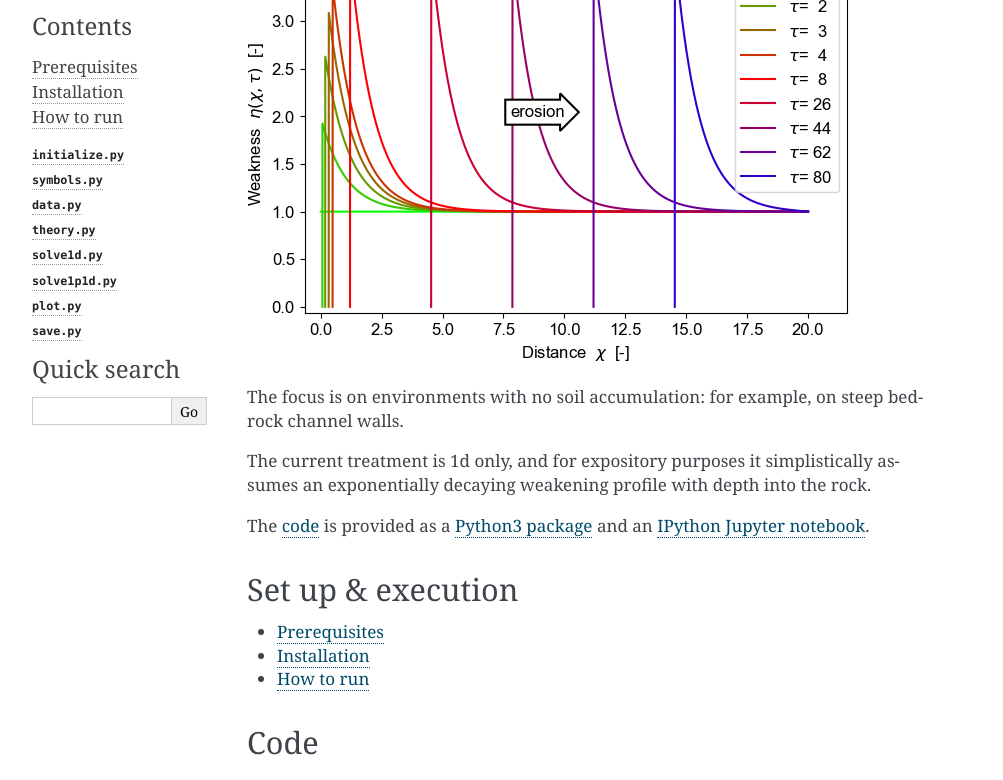
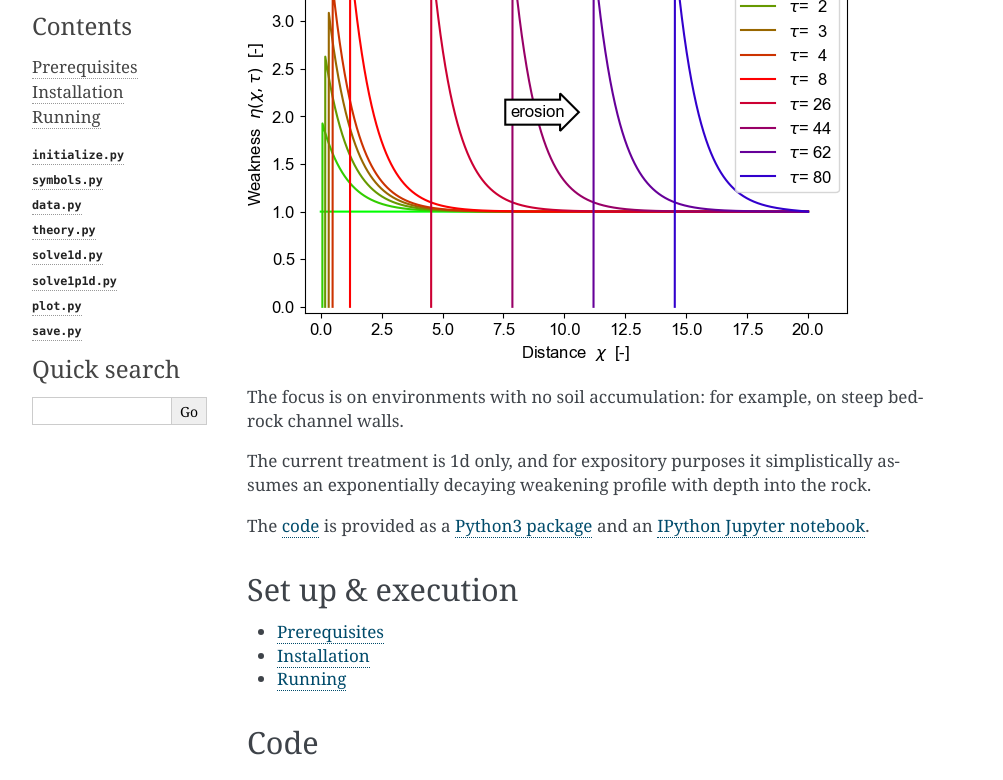
Before and after one commit to cstarkjp/wme, a Sphinx documentation site: the page built from sphinx/index.rst, in a window 1280 px wide. Shown: the part 212-992 px from the top of the page, without its empty margins (143-1146 px from the left). Built offline with Sphinx 7.4.7, drawn with Linux system fonts in a browser that asks for light colours.

Commit message:
More doc'ing efforts

```diff
--- a/sphinx/index.rst
+++ b/sphinx/index.rst
@@ -27,7 +27,7 @@ Set up & execution
 
    Prerequisites <documentation/prerequisites>
    Installation <documentation/install>
-   How to run <documentation/howtorun>
+   Running <documentation/howtorun>
 
 
 
```
